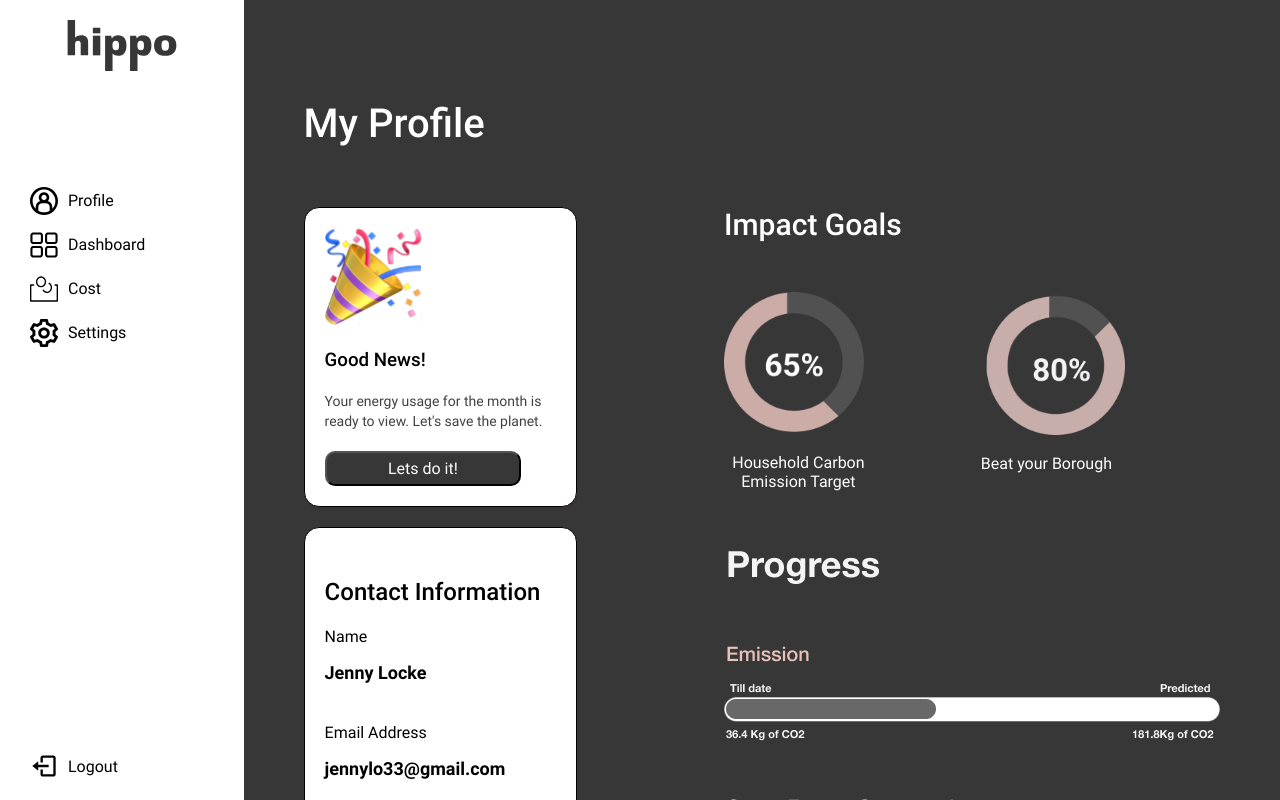
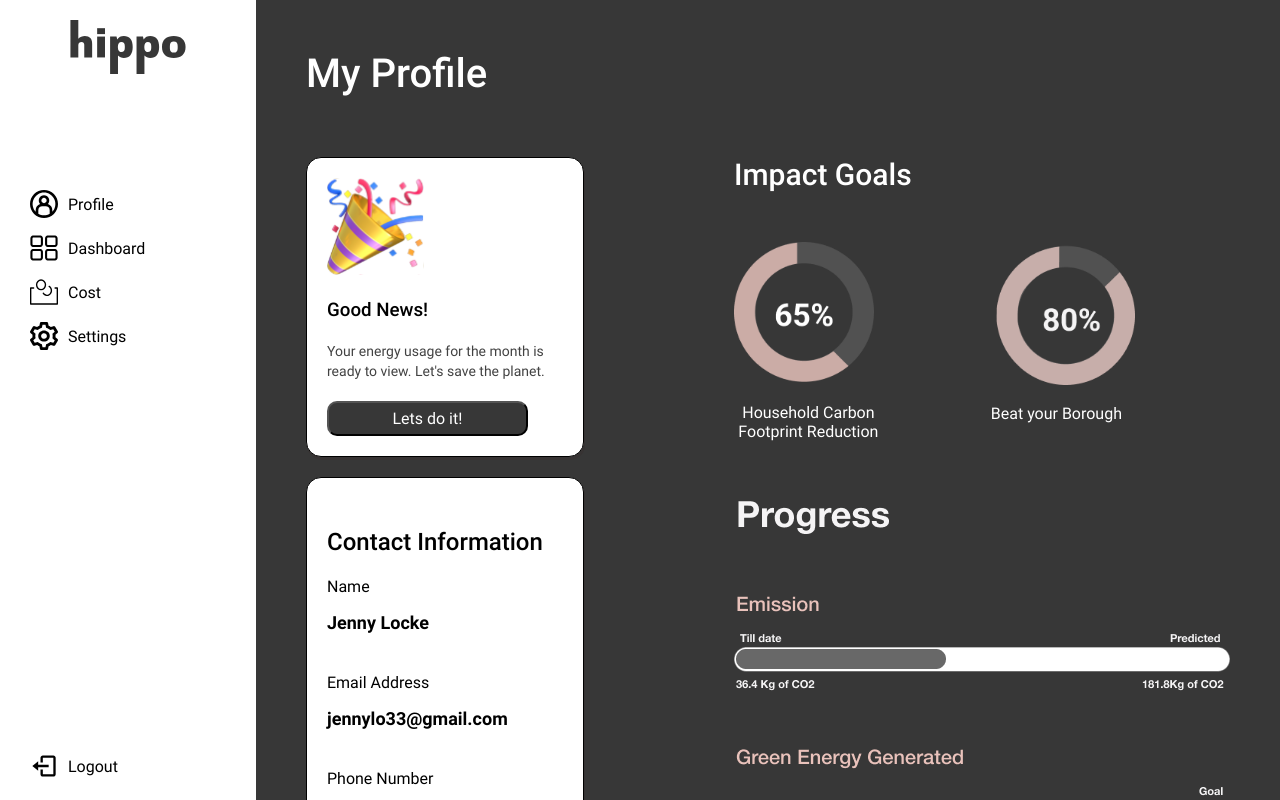
Before and after one commit to wardu/hippo, a React (Create React App) app in the folder client/: page / in a window 1280 px wide. Shown: the top 800 px of the page. Built offline with nearby package versions, Linux system fonts and the light colour scheme.

Commit message:
minor tweaks

```diff
--- a/client/src/App.js
+++ b/client/src/App.js
@@ -10,7 +10,7 @@ function App() {
     <BrowserRouter>
       <section className="wrapper">
         <Sidebar />
-        <div className="profile">
+        <div className="main">
           <Routes>
             <Route path="/" element={<Profile />}></Route>
             <Route path="/dashboard" element={<Dashboard />}></Route>
--- a/client/src/App.scss
+++ b/client/src/App.scss
@@ -6,8 +6,10 @@
   display: flex;
 }
 
-.profile {
+.main {
   background-color: $background-colour;
+  margin-left: 20vw;
+  padding: 0 2rem;
 }
 
 .sidebar-component {
--- a/client/src/Components/DashboardTop/DashboardTop.scss
+++ b/client/src/Components/DashboardTop/DashboardTop.scss
@@ -42,10 +42,13 @@
 
   &__value {
     width: 50%;
-    height: 30px;
+    height: 3.7rem;
     color: $tertiary-colour;
-    margin: 10px;
+    margin: 0.5rem;
     text-align: center;
+    display: flex;
+    align-items: center;
+    justify-content: center;
     &--active {
       background-color: $background-colour;
       border-radius: 20px;
@@ -75,6 +78,14 @@
     font-size: 1.4rem;
   }
 
+  &__amount {
+    font-size: 2rem;
+    font-weight: 500;
+    &--green {
+      color: green;
+    }
+  }
+
   &__provider-wrapper {
     background-color: $primary-colour;
     border-radius: 20px;
--- a/client/src/Components/Sidebar/Sidebar.js
+++ b/client/src/Components/Sidebar/Sidebar.js
@@ -9,7 +9,7 @@ import { Link, useNavigate } from "react-router-dom";
 
 const Sidebar = () => {
   return (
-    <>
+    <div className="sidebar__container">
       <div className="sidebar">
         <div className="sidebar__wrapper">
           <img src={logo} alt="logo" className="sidebar__logo" />
@@ -35,7 +35,7 @@ const Sidebar = () => {
           <p className="sidebar__text">Logout</p>
         </Link>
       </div>
-    </>
+    </div>
   );
 };
 
--- a/client/src/Components/Sidebar/Sidebar.scss
+++ b/client/src/Components/Sidebar/Sidebar.scss
@@ -5,6 +5,10 @@
   display: flex;
   flex-direction: column;
   justify-content: space-between;
+
+  &__container {
+    position: fixed;
+  }
 
   &__wrapper {
     display: flex;
--- a/client/src/pages/Profile/Profile.js
+++ b/client/src/pages/Profile/Profile.js
@@ -13,10 +13,16 @@ export default function Profile() {
       <div className="profile__container">
         <div className="profile__containerOne">
           <div className="profile__wrapperOne">
-            <img className="profile__emoji"  src={lightbulb} alt="light bulb" />
+            <img className="profile__emoji" src={lightbulb} alt="light bulb" />
             <h3 className="profile__headerOne">Good News!</h3>
-            <h4 className="profile__intro">Your energy usage for the month is ready to view. Let's save the planet.</h4>
-            <Link to="/dashboard"> <button className="profile__button">Lets do it!</button></Link>
+            <h4 className="profile__intro">
+              Your energy usage for the month is ready to view. Let's save the
+              planet.
+            </h4>
+            <Link to="/dashboard">
+              {" "}
+              <button className="profile__button">Lets do it!</button>
+            </Link>
           </div>
 
           <div className="profile__wrapperTwo">
@@ -31,31 +37,32 @@ export default function Profile() {
         </div>
 
         <div className="profile__containerTwo">
-
           <h2 className="profile__headerTwo">Impact Goals</h2>
           <div className="profile__wrapOne">
             <div className="profile__piechart">
-              <img className="profile__piechart-img" src={frame65} alt="65% carbon usage" />
+              <img
+                className="profile__piechart-img"
+                src={frame65}
+                alt="65% carbon usage"
+              />
 
-              <h3 className="profile__piechart-text">Household Carbon Emission Target</h3>
+              <h3 className="profile__piechart-text">
+                Household Carbon Footprint Reduction
+              </h3>
             </div>
             <div className="profile__piechart">
-              <img className="profile__piechart-imgtwo" src={frame80} alt="80% carbon usage" />
+              <img
+                className="profile__piechart-imgtwo"
+                src={frame80}
+                alt="80% carbon usage"
+              />
               <h3 className="profile__piechart-text">Beat your Borough</h3>
             </div>
           </div>
 
           <div>
-
-
-
             <img src={Frame13} alt="Emission till date" />
-
-
           </div>
-
-
-
         </div>
       </div>
     </div>
```
Also changed, not shown: client/src/pages/Profile/Profile.scss (+3 -11 lines). Lines whose indentation alone changed are shown as unchanged.
